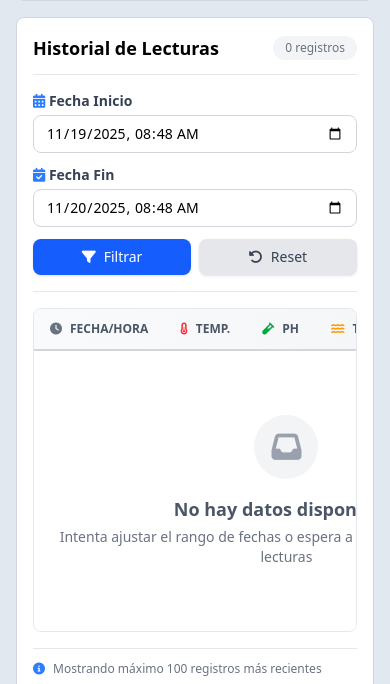
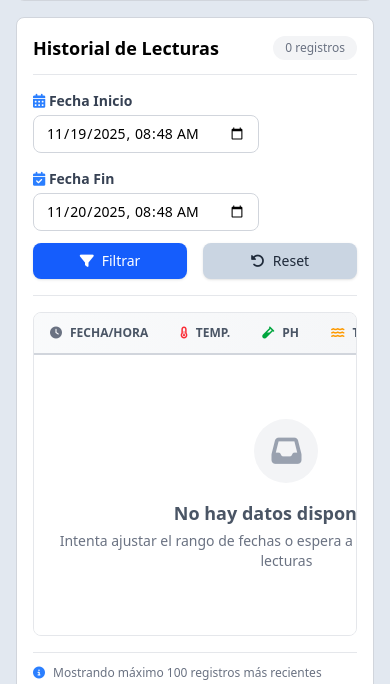
Before and after one commit to acxelaplicano01/Bibalvia, a Django app: page /sector/1/ in a window 390 px wide. Shown: the part 1426-2110 px from the top of the page. Run offline with Django 5.2, Linux system fonts and the light colour scheme; a user stored in the database is signed in; data comes from the database, SQL or seed files in the repository; data that the repository does not hold is empty; style sheets or scripts are compiled from the project's sources.

Commit message:
arreglados botones de filtros y fechas, mejor diseño responsive

```diff
--- a/dashboard/templates/dashboard/sector_detail.html
+++ b/dashboard/templates/dashboard/sector_detail.html
@@ -151,17 +151,18 @@
 
         <!-- Filtros de fechas -->
         <form method="GET" class="mb-4 pb-4 border-b border-gray-200">
-            <div class="flex flex-col sm:flex-row gap-3 items-start sm:items-end">
-                <div class="flex-1 w-full sm:w-auto">
+            <div class="flex flex-col gap-3 items-start">
+                <div class="flex flex-col sm:flex-row gap-4">
+                    <div class="flex-1 w-max sm:w-auto">
                         <label for="fecha_inicio" class="text-sm font-semibold mb-1 block text-gray-700">
                             <i class="fa-solid fa-calendar-days text-blue-500"></i>
                             Fecha Inicio
                         </label>
                         <input type="datetime-local" name="fecha_inicio" id="fecha_inicio" value="{{ fecha_inicio }}"
-                        class="w-full border border-gray-300 rounded-lg px-3 py-2 text-sm focus:ring-2 focus:ring-blue-500 focus:border-blue-500 transition">
+                            class="w-max border border-gray-300 rounded-lg px-3 py-2 text-sm focus:ring-2 focus:ring-blue-500 focus:border-blue-500 transition">
                     </div>
 
-                <div class="flex-1 w-full sm:w-auto">
+                    <div class="flex-1 w-max sm:w-auto">
                         <label for="fecha_fin" class="text-sm font-semibold mb-1 block text-gray-700">
                             <i class="fa-solid fa-calendar-check text-blue-500"></i>
                             Fecha Fin
@@ -169,8 +170,9 @@
                         <input type="datetime-local" name="fecha_fin" id="fecha_fin" value="{{ fecha_fin }}"
                             class="w-full border border-gray-300 rounded-lg px-3 py-2 text-sm focus:ring-2 focus:ring-blue-500 focus:border-blue-500 transition">
                     </div>
+                </div>
 
-                <div class="flex gap-2 w-full sm:w-auto">
+                <div class="flex gap-4 w-full sm:w-auto">
                     <button type="submit"
                         class="flex-1 sm:flex-none bg-blue-600 hover:bg-blue-500 active:bg-blue-700 text-white px-4 py-2 rounded-lg text-sm font-medium transition flex items-center justify-center gap-2 shadow-sm">
                         <i class="fa-solid fa-filter"></i>
@@ -178,7 +180,7 @@
                     </button>
 
                     <a href="{% url 'sector_detail' sector.id %}"
-                        class="flex-1 sm:flex-none bg-gray-200 hover:bg-gray-300 active:bg-gray-400 text-gray-700 px-4 py-2 rounded-lg text-sm font-medium transition flex items-center justify-center gap-2 shadow-sm">
+                        class="flex-1 sm:flex-none bg-slate-300 hover:bg-slate-200 active:bg-slate-400 text-gray-800 px-4 py-2 rounded-lg text-sm font-medium transition flex items-center justify-center gap-2 shadow-sm">
                         <i class="fa-solid fa-rotate-left"></i>
                         <span>Reset</span>
                     </a>
@@ -236,7 +238,8 @@
                             </td>
                             <td class="px-4 py-3 whitespace-nowrap">
                                 {% if lectura.temperatura %}
-                                <span class="text-red-600 font-bold">{{ lectura.temperatura.valor|floatformat:1}}°C</span>
+                                <span class="text-red-600 font-bold">{{
+                                    lectura.temperatura.valor|floatformat:1}}°C</span>
                                 {% else %}
                                 <span class="text-gray-300 text-xs">Sin datos</span>
                                 {% endif %}
@@ -712,9 +715,9 @@
     const zonasDelSector = [
         {% for zona in sector.zonas.all %}
     {
-        id: {{ zona.id }},
+        id: { { zona.id } },
         nombre: "{{ zona.nombre|escapejs }}",
-            geopoligono: {{ zona.geopoligono | safe }}
+            geopoligono: { { zona.geopoligono | safe } }
     } {% if not forloop.last %}, {% endif %}
     {% endfor %}
     ];
```
Lines whose indentation alone changed are shown as unchanged.
